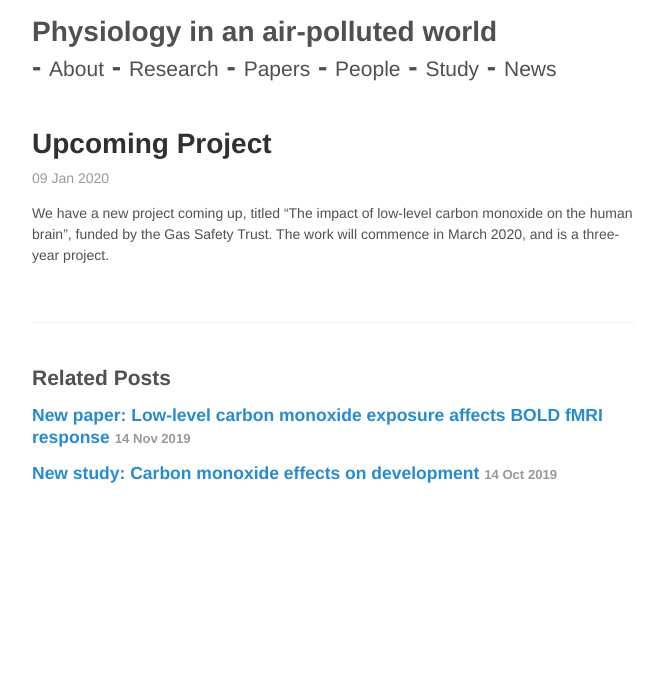
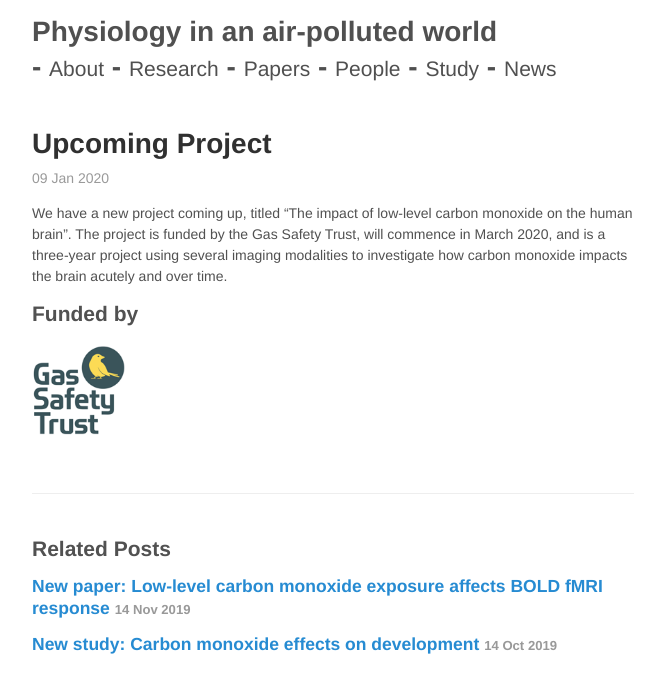
Before and after one commit to mariherigstad/mariherigstad.github.io, a Jekyll site: the page built from _posts/2020-01-09-upcoming-project.md, in a window 1280 px wide. Shown: the top 693 px of the page, without its empty margins (307-970 px from the left). Built offline with Jekyll 4.4.1, drawn with Linux system fonts in a browser that asks for light colours; our own code applies the rules of GitHub Pages for plain Markdown files.

Commit message:
Update 2020-01-09-upcoming-project.md

```diff
--- a/_posts/2020-01-09-upcoming-project.md
+++ b/_posts/2020-01-09-upcoming-project.md
@@ -1 +1,4 @@
-We have a new project coming up, titled "The impact of low-level carbon monoxide on the human brain", funded by the Gas Safety Trust. The work will commence in March 2020, and is a three-year project.
+We have a new project coming up, titled "The impact of low-level carbon monoxide on the human brain". The project is funded by the Gas Safety Trust, will commence in March 2020, and is a three-year project using several imaging modalities to investigate how carbon monoxide impacts the brain acutely and over time.
+
+## Funded by
+<a href="http://www.gassafetytrust.org/"><img src="/assets/gst.png" alt="Gas Safety Trust" align="middle" style="width: 100px;" /></a>
```
